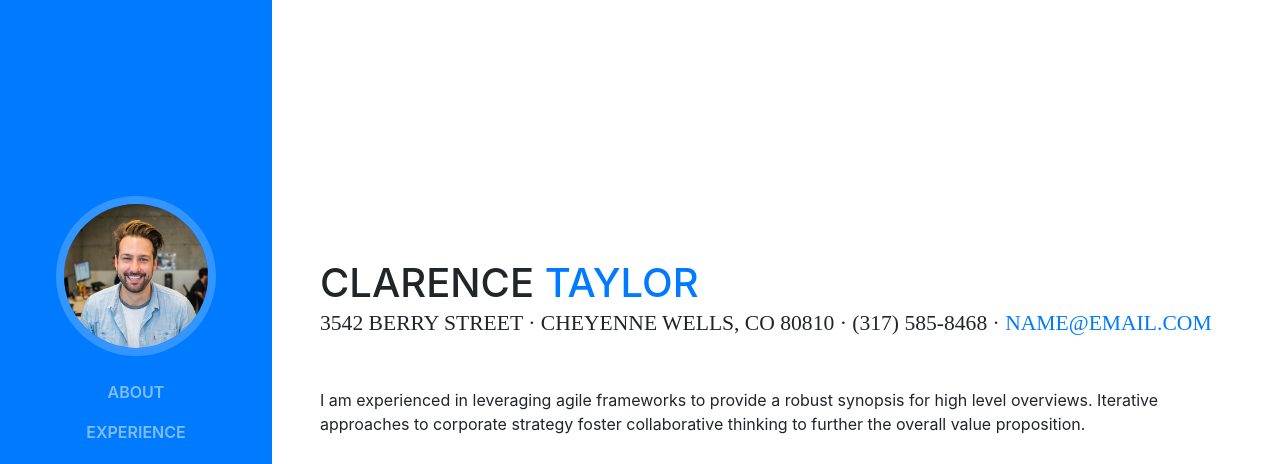
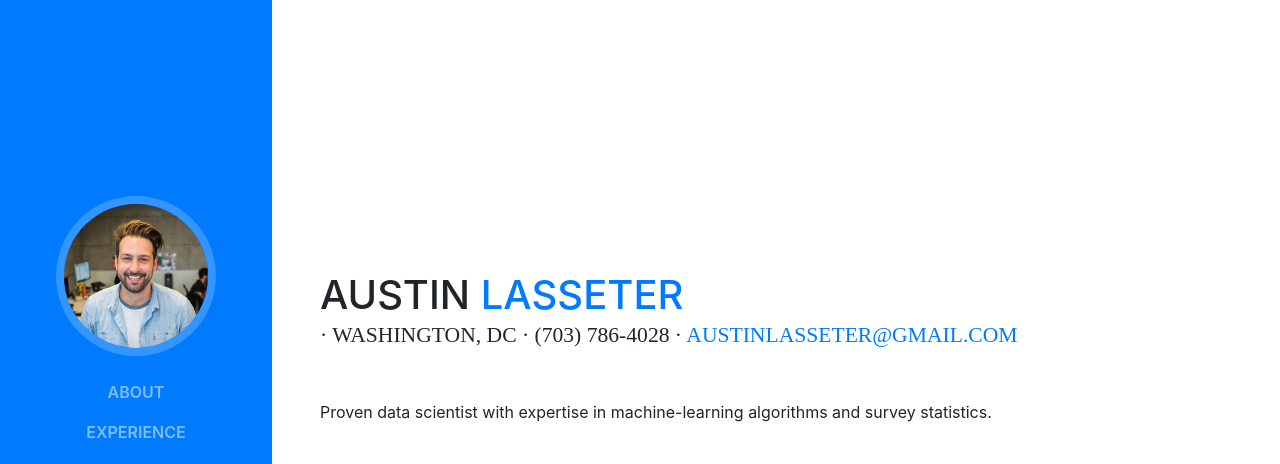
Before and after one commit to austinlasseter/austinlasseter.github.io, a website with bundled scripts: page index.html in a window 1280 px wide. Shown: the top 464 px of the page. Built offline with nearby package versions, Linux system fonts and the light colour scheme; a web font is replaced by a local one.

Commit message:
updated my name

```diff
--- a/index.html
+++ b/index.html
@@ -65,13 +65,13 @@
 
       <section class="resume-section p-3 p-lg-5 d-flex d-column" id="about">
         <div class="my-auto">
-          <h1 class="mb-0">Clarence
-            <span class="text-primary">Taylor</span>
+          <h1 class="mb-0">Austin
+            <span class="text-primary">Lasseter</span>
           </h1>
-          <div class="subheading mb-5">3542 Berry Street · Cheyenne Wells, CO 80810 · (317) 585-8468 ·
-            <a href="mailto:name@email.com">name@email.com</a>
+          <div class="subheading mb-5"> · Washington, DC · (703) 786-4028 ·
+            <a href="mailto:name@email.com">austinlasseter@gmail.com</a>
           </div>
-          <p class="mb-5">I am experienced in leveraging agile frameworks to provide a robust synopsis for high level overviews. Iterative approaches to corporate strategy foster collaborative thinking to further the overall value proposition.</p>
+          <p class="mb-5">Proven data scientist with expertise in machine-learning algorithms and survey statistics.</p>
           <ul class="list-inline list-social-icons mb-0">
             <li class="list-inline-item">
               <a href="#">
```
